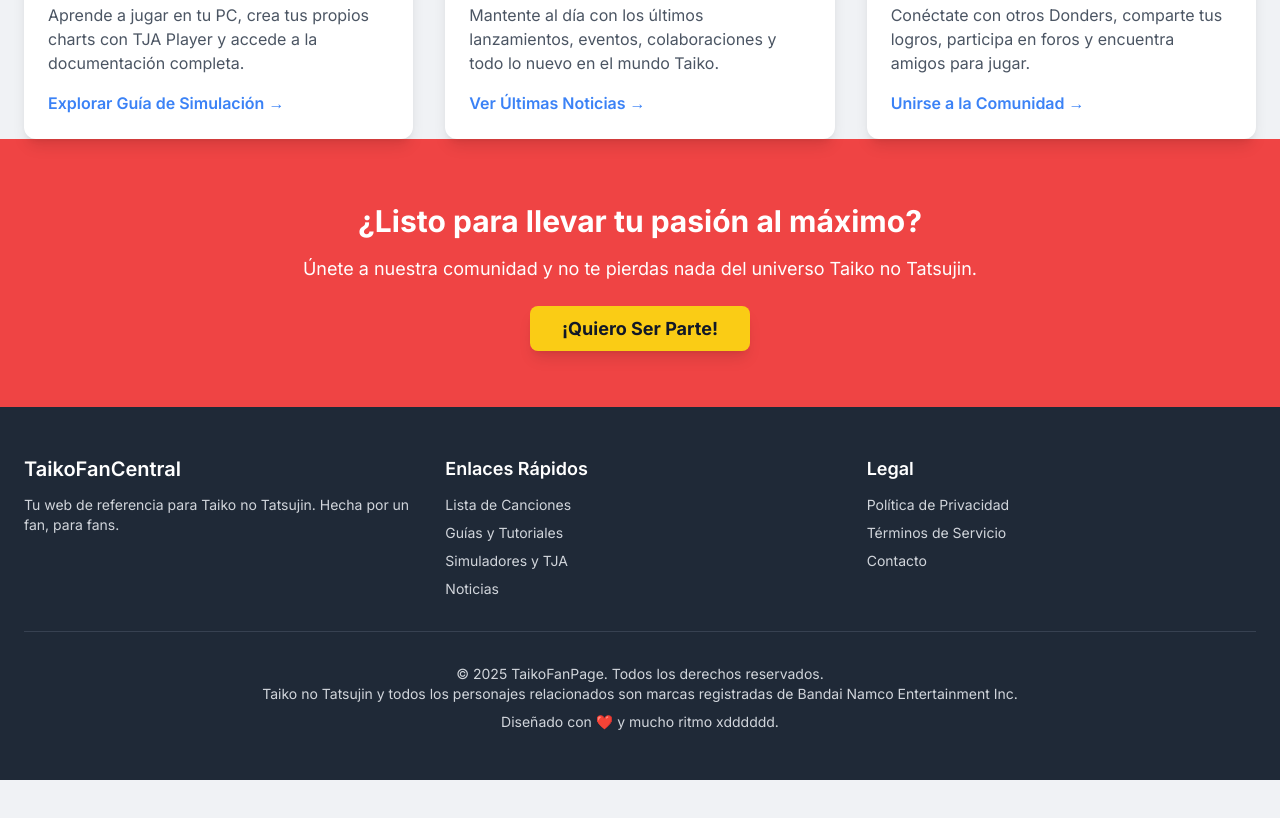
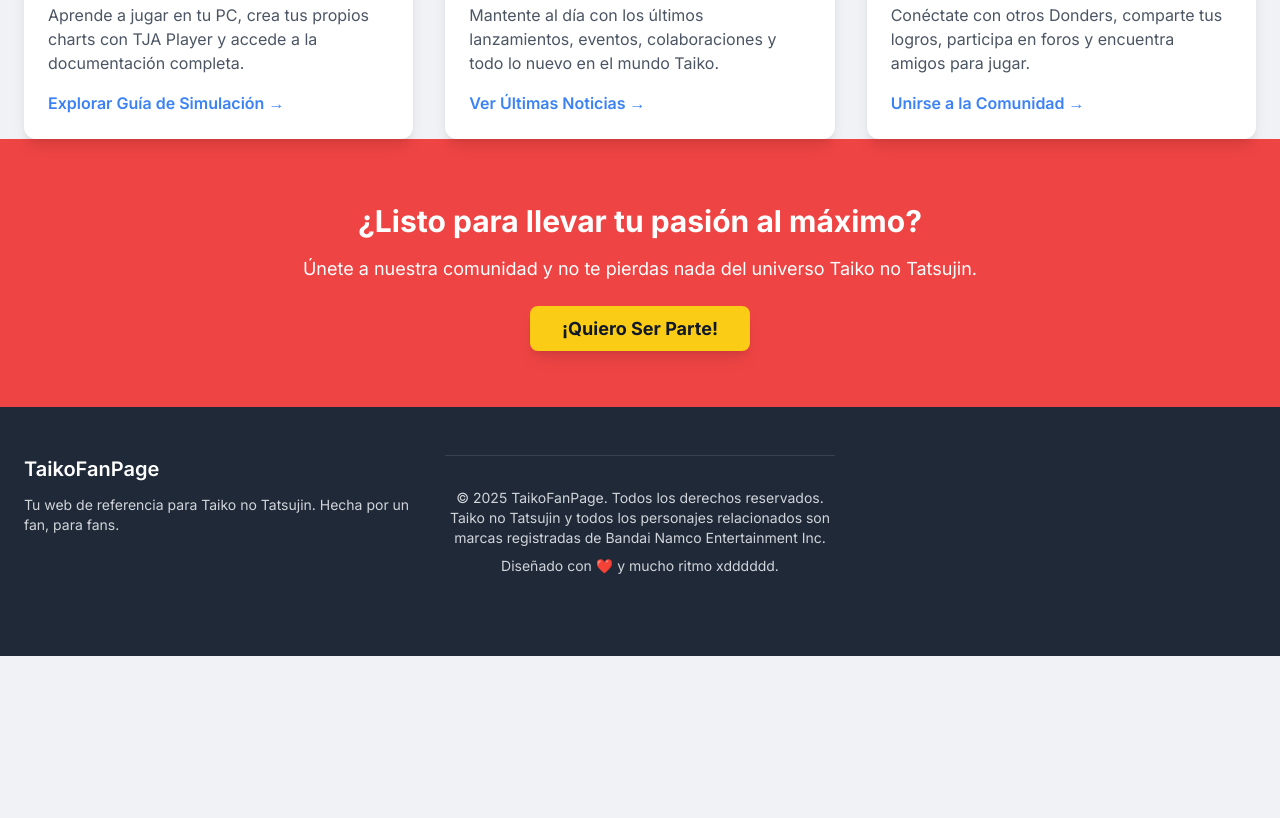
Before and after one commit to KTatsumi36/TaikoFanPage, a plain HTML site: page index.html in a window 1280 px wide. Shown: the part 2237-3055 px from the top of the page. After the commit the page ends 2957 px from the top, so only its background shows below. Drawn offline with nearby package versions, Linux system fonts and the light colour scheme.

Commit message:
Cambios menores en el footer de la página de inicio

```diff
--- a/index.html
+++ b/index.html
@@ -184,29 +184,11 @@
         <div class="container mx-auto px-6">
             <div class="grid grid-cols-1 md:grid-cols-3 gap-8 mb-8">
                 <div>
-                    <h4 class="text-xl font-semibold text-white mb-3">TaikoFanCentral</h4>
+                    <h4 class="text-xl font-semibold text-white mb-3">TaikoFanPage</h4>
                     <p class="text-sm">Tu web de referencia para Taiko no Tatsujin. Hecha por un fan, para fans.</p>
                     <div class="mt-4 flex space-x-3">
                         <a href="#" class="text-gray-400 hover:text-white"><svg class="h-6 w-6" fill="currentColor" viewBox="0 0 24 24">...</svg></a> <a href="#" class="text-gray-400 hover:text-white"><svg class="h-6 w-6" fill="currentColor" viewBox="0 0 24 24">...</svg></a> <a href="#" class="text-gray-400 hover:text-white"><svg class="h-6 w-6" fill="currentColor" viewBox="0 0 24 24">...</svg></a> </div>
                 </div>
-                <div>
-                    <h4 class="text-lg font-semibold text-white mb-3">Enlaces Rápidos</h4>
-                    <ul class="space-y-2 text-sm">
-                        <li><a href="#canciones" class="hover:text-white hover:underline">Lista de Canciones</a></li>
-                        <li><a href="#guias" class="hover:text-white hover:underline">Guías y Tutoriales</a></li>
-                        <li><a href="#simulacion" class="hover:text-white hover:underline">Simuladores y TJA</a></li>
-                        <li><a href="#noticias" class="hover:text-white hover:underline">Noticias</a></li>
-                    </ul>
-                </div>
-                <div>
-                    <h4 class="text-lg font-semibold text-white mb-3">Legal</h4>
-                    <ul class="space-y-2 text-sm">
-                        <li><a href="privacidad.html" class="hover:text-white hover:underline">Política de Privacidad</a></li>
-                        <li><a href="terminos.html" class="hover:text-white hover:underline">Términos de Servicio</a></li>
-                        <li><a href="contacto.html" class="hover:text-white hover:underline">Contacto</a></li>
-                    </ul>
-                </div>
-            </div>
             <div class="border-t border-gray-700 pt-8 text-center text-sm">
                 <p>&copy; <span id="currentYear"></span> TaikoFanPage. Todos los derechos reservados.</p>
                 <p>Taiko no Tatsujin y todos los personajes relacionados son marcas registradas de Bandai Namco Entertainment Inc.</p>
```
